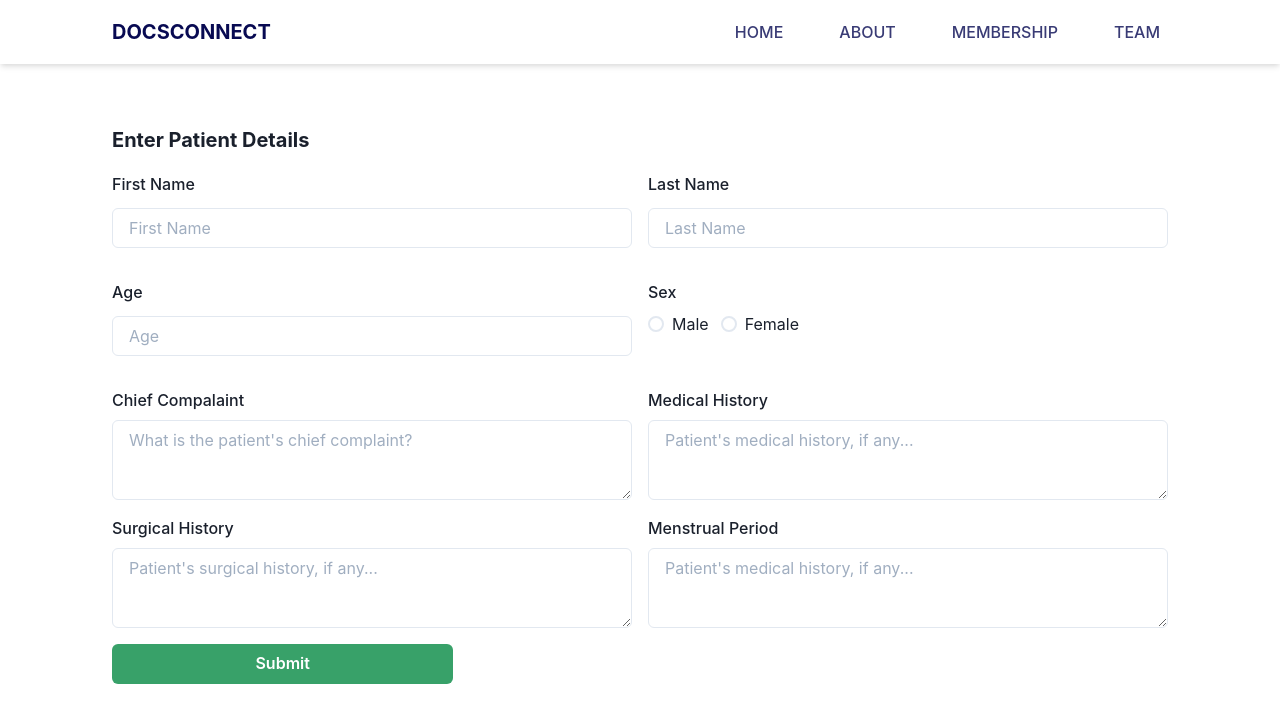
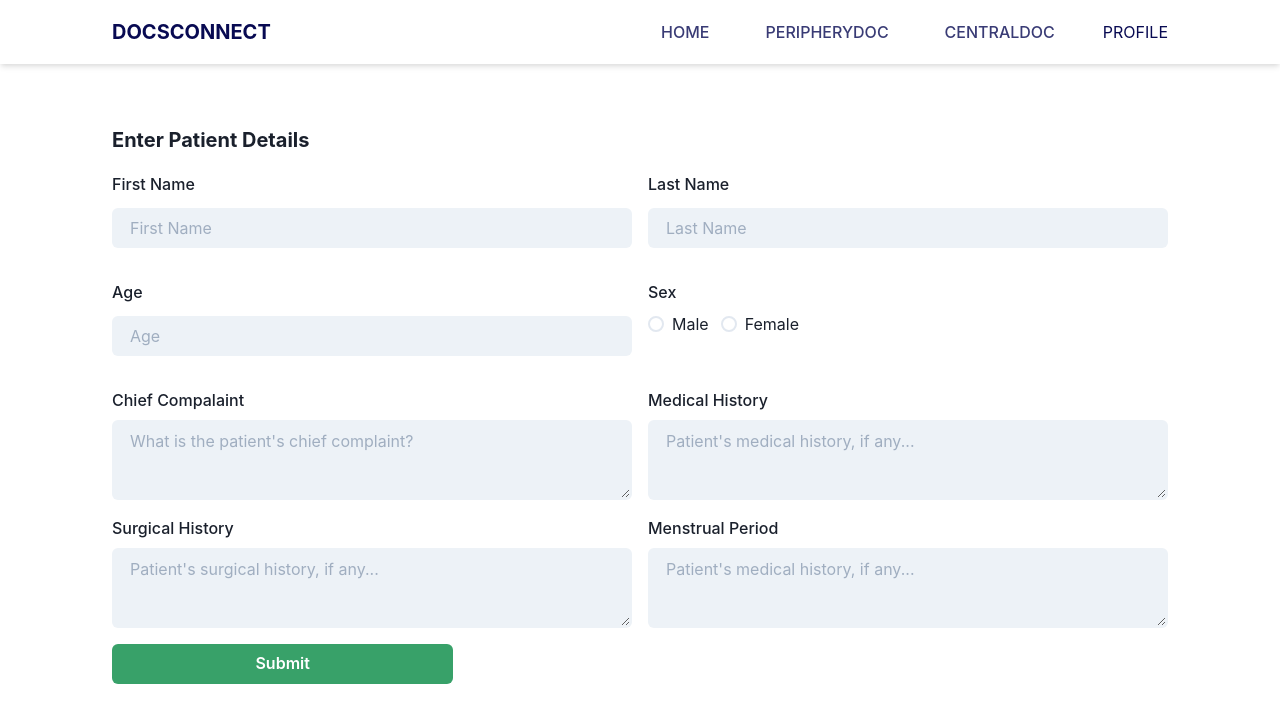
Before and after one commit to pranavsoni1101/docs_connect, a Next.js app: page /patientDetails in a window 1280 px wide. Shown: the top 722 px of the page. Built offline with nearby package versions, Linux system fonts and the light colour scheme.

Commit message:
Made changes to the navbar and form fields

```diff
--- a/components/Layout/Navbar/index.jsx
+++ b/components/Layout/Navbar/index.jsx
@@ -1,8 +1,9 @@
 import {
     Box, Flex, Heading, HStack,
     useDisclosure,Image, IconButton,
-    Button, Stack
+    Button, Stack, Menu, MenuList, MenuItem, MenuButton
 } from '@chakra-ui/react';
+import {IoMdArrowDropdown} from "react-icons/io"
 import NextLink from 'next/link';
 import { IoMenuOutline, IoCloseOutline } from 'react-icons/io5';
 
@@ -87,21 +88,30 @@ const NavLinks = () => {
                     Home
                 </span>
             </NavLink>
-            <NavLink to="/events">
+            <NavLink to="/peripheryDoc">
                 <span>
-                    About
+                    PeripheryDoc
                 </span>
             </NavLink>
-            <NavLink to="/membership">
+            <NavLink to="/centralDoc">
                 <span>
-                    Membership
+                    CentralDoc
                 </span>
             </NavLink>
-            <NavLink to="/team">
-                <span>
-                    Team
-                </span>
-            </NavLink>
+            <Menu isLazy>
+                <MenuButton
+                    size          = "md"
+                    // fontWeight    = "bold"
+                    color         = "brand1.500"
+                    cursor        = "pointer"
+                    textTransform = "uppercase"
+                >
+                    Profile
+                </MenuButton>
+                <MenuList>
+                    <MenuItem>Log Out</MenuItem>
+                </MenuList>
+            </Menu>
         </>
     )
 }
--- a/pages/patientDetails/index.jsx
+++ b/pages/patientDetails/index.jsx
@@ -115,6 +115,7 @@ const Patient = () => {
                                     name          = "firstName"
                                     type          = "text"
                                     value         = {patientInfo.firstName}
+                                    variant       = "filled"
                                     onChange      = {handleChange}
                                     marginTop     = "4px"
                                     placeholder   = 'First Name'
@@ -134,6 +135,7 @@ const Patient = () => {
                                     name          = "lastName"
                                     type          = "text"
                                     value         = {patientInfo.lastName}
+                                    variant       = "filled"
                                     onChange      = {handleChange}
                                     marginTop     = "4px"
                                     placeholder   = 'Last Name'
@@ -153,6 +155,7 @@ const Patient = () => {
                                     name          = "age"
                                     type          = "text"
                                     value         = {patientInfo.age}
+                                    variant       = "filled"
                                     onChange      = {handleChange}
                                     marginTop     = "4px"
                                     placeholder   = 'Age'
@@ -197,10 +200,11 @@ const Patient = () => {
                                     Chief Compalaint
                                 </FormLabel>
                                 <Textarea
-                                    id    = 'chief-complaint'
-                                    name  = 'complaint'
-                                    value ={patientInfo.complaint}
-                                    onChange={handleChange}
+                                    id          = 'chief-complaint'
+                                    name        = 'complaint'
+                                    value       = {patientInfo.complaint}
+                                    variant     = "filled"
+                                    onChange    = {handleChange}
                                     placeholder = "What is the patient's chief complaint? "
                                 />
                             </GridItem>
@@ -211,10 +215,11 @@ const Patient = () => {
                                     Medical History
                                 </FormLabel>
                                 <Textarea
-                                    id    = 'medical-history'
-                                    name  = 'medicalHist'
-                                    value ={patientInfo.medicalHist}
-                                    onChange={handleChange}
+                                    id          = 'medical-history'
+                                    name        = 'medicalHist'
+                                    value       = {patientInfo.medicalHist}
+                                    variant     = "filled"
+                                    onChange    = {handleChange}
                                     placeholder = "Patient's medical history, if any... "
                                 />
                             </GridItem>
@@ -225,10 +230,11 @@ const Patient = () => {
                                     Surgical History
                                 </FormLabel>
                                 <Textarea
-                                    id    = 'surgical-history'
-                                    name  = 'surgicalHist'
-                                    value ={patientInfo.surgicalHist}
-                                    onChange={handleChange}
+                                    id          = 'surgical-history'
+                                    name        = 'surgicalHist'
+                                    value       = {patientInfo.surgicalHist}
+                                    variant     = "filled"
+                                    onChange    = {handleChange}
                                     placeholder = "Patient's surgical history, if any..."
                                 />
                             </GridItem>
@@ -239,10 +245,11 @@ const Patient = () => {
                                     Menstrual Period
                                 </FormLabel>
                                 <Textarea
-                                    id    = 'menstrual-period'
-                                    name  = 'menstrualPeriod'
-                                    value ={patientInfo.menstrualPeriod}
-                                    onChange={handleChange}
+                                    id          = 'menstrual-period'
+                                    name        = 'menstrualPeriod'
+                                    value       = {patientInfo.menstrualPeriod}
+                                    variant     = "filled"
+                                    onChange    = {handleChange}
                                     placeholder = "Patient's medical history, if any..."
                                 />
                             </GridItem>
--- a/pages/peripheryDoc/index.jsx
+++ b/pages/peripheryDoc/index.jsx
@@ -46,6 +46,7 @@ const peripheryDoc = () => {
                                     type         = "text"
                                     width        = "50%"
                                     value        = {village}
+                                    variant      = "filled"
                                     onChange     = {handleVillageInputChange}
                                     marginTop    = "4px"
                                     placeholder  = 'Village'
```
